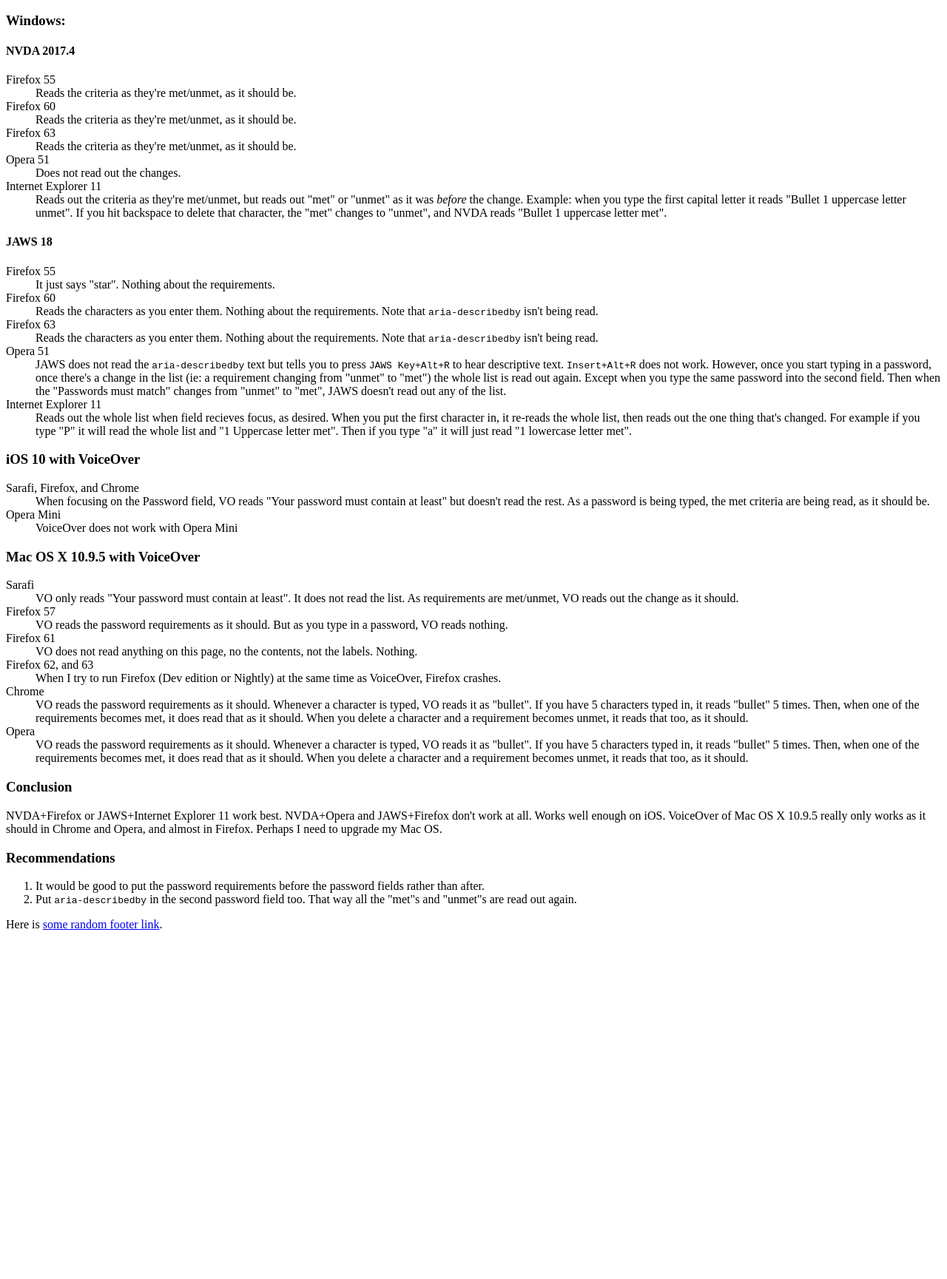
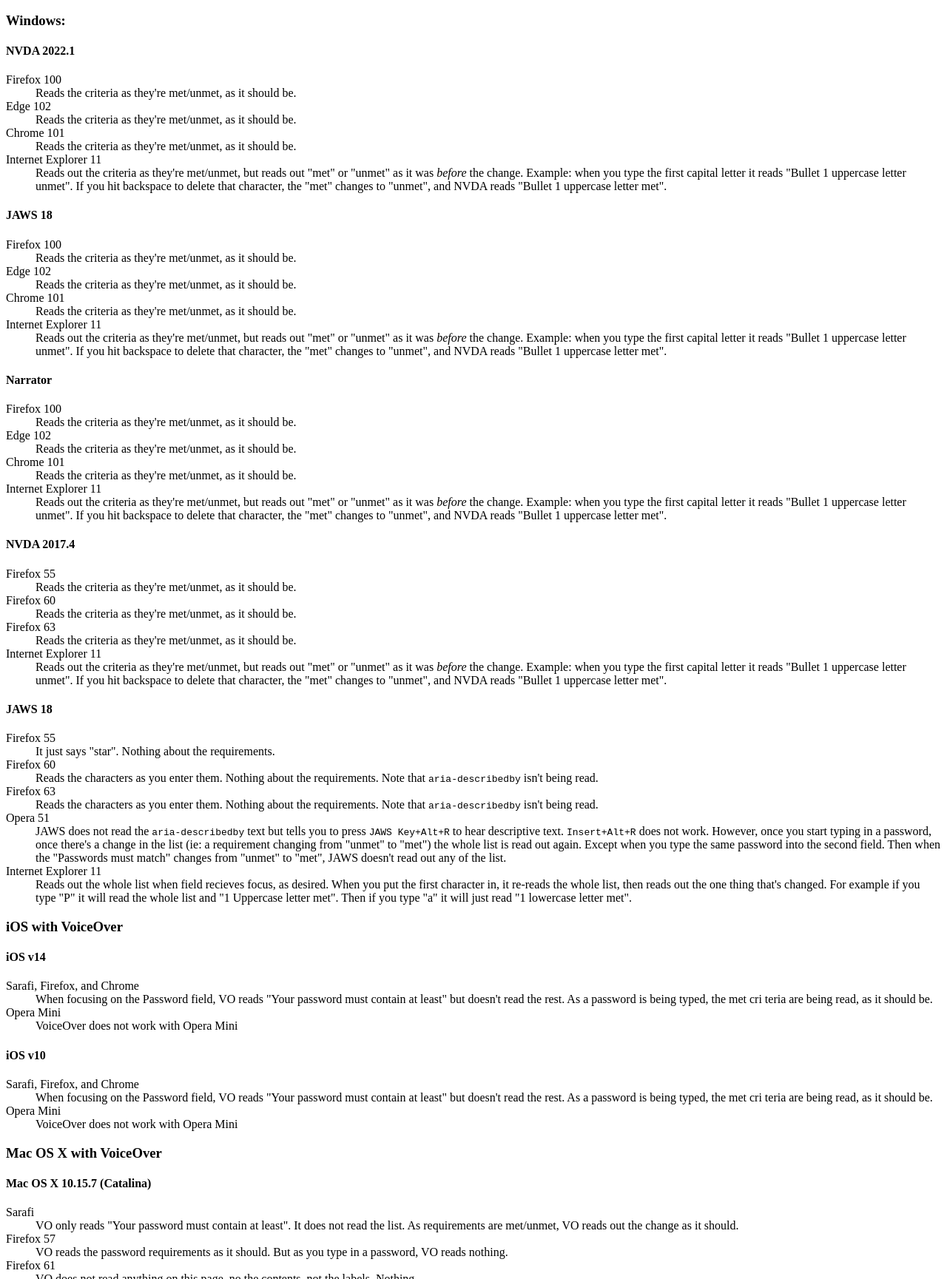
Before and after one commit to andrewnordlund/passwordRequirements, a plain HTML site: page pwReqTest.html in a window 1280 px wide. Shown: the part 610-2339 px from the top of the page at 74% size. Before the commit the page ends 1885 px from the top, so only its background shows below. Drawn offline with Linux system fonts and the light colour scheme.

Commit message:
WIP: Sending to prod so hopefully this'll work.

```diff
--- a/pwReqTest.html
+++ b/pwReqTest.html
@@ -12,11 +12,11 @@
 		<div id="mainContent">
 			<div class="fieldHolder">
 				<label for="pword1">Password:</label>
-				<input name="pword1" id="pword1" aria-describedby="passwordRequirements" type="password">
+				<input name="pword1" id="pword1" aria-describedby="passwordRequirements" type="password" autocomplete="new-password">
 			</div>
 			<div class="fieldHolder">
 				<label for="pword2">Confirm Password:</label>
-				<input name="pword2" id="pword2" type="password">
+				<input name="pword2" id="pword2" type="password" autocomplete="new-password">
 			</div>
 			<div id="passwordRequirements">
 				<p>Your password must contain at least:</p>
@@ -46,6 +46,45 @@
 			<section>
 				<h3>Windows:</h3>
 				<section>
+					<h4>NVDA 2022.1</h4>
+					<dl>
+						<dt>Firefox 100</dt>
+						<dd>Reads the criteria as they're met/unmet, as it should be.</dd>
+						<dt>Edge 102</dt>
+						<dd>Reads the criteria as they're met/unmet, as it should be.</dd>
+						<dt>Chrome 101</dt>
+						<dd>Reads the criteria as they're met/unmet, as it should be.</dd>
+						<dt>Internet Explorer 11</dt>
+						<dd>Reads out the criteria as they're met/unmet, but reads out "met" or "unmet" as it was <em>before</em> the change.  Example: when you type the first capital letter it reads "Bullet 1 uppercase letter unmet".  If you hit backspace to delete that character, the "met" changes to "unmet", and NVDA reads "Bullet 1 uppercase letter met".</dd>
+					</dl>
+				</section>
+				<section>
+					<h4>JAWS 18</h4>
+					<dl>
+						<dt>Firefox 100</dt>
+						<dd>Reads the criteria as they're met/unmet, as it should be.</dd>
+						<dt>Edge 102</dt>
+						<dd>Reads the criteria as they're met/unmet, as it should be.</dd>
+						<dt>Chrome 101</dt>
+						<dd>Reads the criteria as they're met/unmet, as it should be.</dd>
+						<dt>Internet Explorer 11</dt>
+						<dd>Reads out the criteria as they're met/unmet, but reads out "met" or "unmet" as it was <em>before</em> the change.  Example: when you type the first capital letter it reads "Bullet 1 uppercase letter unmet".  If you hit backspace to delete that character, the "met" changes to "unmet", and NVDA reads "Bullet 1 uppercase letter met".</dd>
+					</dl>
+				<section>
+				<section>
+					<h4>Narrator</h4>
+					<dl>
+						<dt>Firefox 100</dt>
+						<dd>Reads the criteria as they're met/unmet, as it should be.</dd>
+						<dt>Edge 102</dt>
+						<dd>Reads the criteria as they're met/unmet, as it should be.</dd>
+						<dt>Chrome 101</dt>
+						<dd>Reads the criteria as they're met/unmet, as it should be.</dd>
+						<dt>Internet Explorer 11</dt>
+						<dd>Reads out the criteria as they're met/unmet, but reads out "met" or "unmet" as it was <em>before</em> the change.  Example: when you type the first capital letter it reads "Bullet 1 uppercase letter unmet".  If you hit backspace to delete that character, the "met" changes to "unmet", and NVDA reads "Bullet 1 uppercase letter met".</dd>
+					</dl>
+				<section>
+
 					<h4>NVDA 2017.4</h4>
 					<dl>
 						<dt>Firefox 55</dt>
@@ -54,8 +93,6 @@
 						<dd>Reads the criteria as they're met/unmet, as it should be.</dd>
 						<dt>Firefox 63</dt>
 						<dd>Reads the criteria as they're met/unmet, as it should be.</dd>
-						<dt>Opera 51</dt>
-						<dd>Does not read out the changes.</dd>
 						<dt>Internet Explorer 11</dt>
 						<dd>Reads out the criteria as they're met/unmet, but reads out "met" or "unmet" as it was <em>before</em> the change.  Example: when you type the first capital letter it reads "Bullet 1 uppercase letter unmet".  If you hit backspace to delete that character, the "met" changes to "unmet", and NVDA reads "Bullet 1 uppercase letter met".</dd>
 					</dl>
@@ -78,17 +115,32 @@
 				</section>
 			</section>
 			<section>
-				<h3>iOS 10 with VoiceOver</h3>
+				<h3>iOS with VoiceOver</h3>
+				<section>
+					<h4>iOS v14</h4>
 					<dl>
 						<dt>Sarafi, Firefox, and Chrome</dt>
 						<dd>When focusing on the Password field, VO reads "Your password must contain at least" but doesn't read the rest.  As a password is
-being typed, the met criteria are being read, as it should be.</dd>
+being typed, the met cri	teria are being read, as it should be.</dd>
 						<dt>Opera Mini</dt>
 						<dd>VoiceOver does not work with Opera Mini</dd>
 					</dl>
 				</section>
 				<section>
-				<h3>Mac OS X 10.9.5 with VoiceOver</h3>
+					<h4>iOS v10</h4>
+					<dl>
+						<dt>Sarafi, Firefox, and Chrome</dt>
+						<dd>When focusing on the Password field, VO reads "Your password must contain at least" but doesn't read the rest.  As a password is
+being typed, the met cri	teria are being read, as it should be.</dd>
+						<dt>Opera Mini</dt>
+						<dd>VoiceOver does not work with Opera Mini</dd>
+					</dl>
+				</section>
+			</section>
+			<section>
+				<h3>Mac OS X with VoiceOver</h3>
+				<section>
+					<h4>Mac OS X 10.15.7 (Catalina)</h4>
 					<dl>
 						<dt>Sarafi</dt>
 						<dd>VO only reads "Your password must contain at least".  It does not read the list.  As requirements are met/unmet, VO reads out the change as it should.</dd>
@@ -103,6 +155,25 @@
 						<dt>Opera</dt>
 						<dd>VO reads the password requirements as it should.  Whenever a character is typed, VO reads it as "bullet".  If you have 5 characters typed in, it reads "bullet" 5 times.  Then, when one of the requirements becomes met, it does read that as it should. When you delete a character and a requirement becomes unmet, it reads that too, as it should.</dd>
 					</dl>
+				</section>
+
+				<section>
+					<h4>Mac OS X 10.9.5</h4>
+					<dl>
+						<dt>Sarafi</dt>
+						<dd>VO only reads "Your password must contain at least".  It does not read the list.  As requirements are met/unmet, VO reads out the change as it should.</dd>
+						<dt>Firefox 57</dt>
+						<dd>VO reads the password requirements as it should.  But as you type in a password, VO reads nothing.</dd>
+						<dt>Firefox 61</dt>
+						<dd>VO does not read anything on this page, no the contents, not the labels.  Nothing.</dd>
+						<dt>Firefox 62, and 63</dt>
+						<dd>When I try to run Firefox (Dev edition or Nightly) at the same time as VoiceOver, Firefox crashes.</dd>
+						<dt>Chrome</dt>
+						<dd>VO reads the password requirements as it should.  Whenever a character is typed, VO reads it as "bullet".  If you have 5 characters typed in, it reads "bullet" 5 times.  Then, when one of the requirements becomes met, it does read that as it should. When you delete a character and a requirement becomes unmet, it reads that too, as it should.</dd>
+						<dt>Opera</dt>
+						<dd>VO reads the password requirements as it should.  Whenever a character is typed, VO reads it as "bullet".  If you have 5 characters typed in, it reads "bullet" 5 times.  Then, when one of the requirements becomes met, it does read that as it should. When you delete a character and a requirement becomes unmet, it reads that too, as it should.</dd>
+					</dl>
+				</section>
 
 			</section>
 			<h3>Conclusion</h3>
```
Lines whose indentation alone changed are shown as unchanged.
